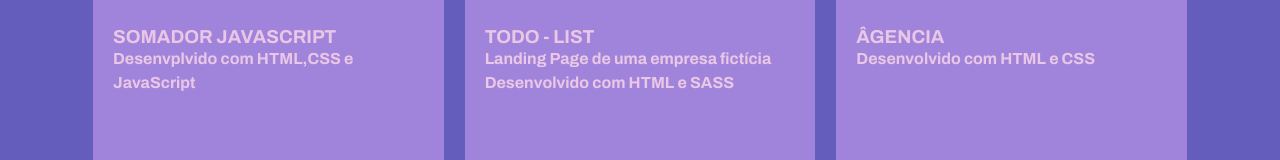
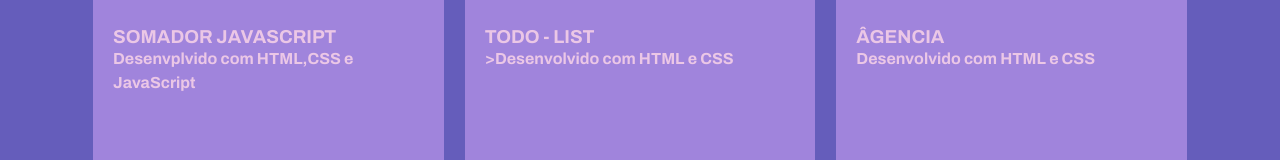
Before and after one commit to ursulavmn/Portifolio_Ursula, a plain HTML site: page todos-projetos.html in a window 1280 px wide. Shown: the part 1456-1616 px from the top of the page. Drawn offline with nearby package versions, Linux system fonts and the light colour scheme.

Commit message:
meu portifolio usando html css e js

```diff
--- a/todos-projetos.html
+++ b/todos-projetos.html
@@ -133,7 +133,7 @@
                 <img src="/img/tarefas.jpg" alt="">
                 <div class="projetos-conteudo">
                     <h3>TODO - LIST</h3>
-                    <p>Landing Page de uma empresa fictícia<br>Desenvolvido com HTML e SASS</p>
+                    <p>>Desenvolvido com HTML e CSS</p>
                     <div class="proj-icons">
                         <a href="https://github.com/ursulavmn/-TODO---LIST" target="_blank">
                             <box-icon name='github' type='logo' animation='tada-hover' color='var(--yellow)' size='md'></box-icon>
```
